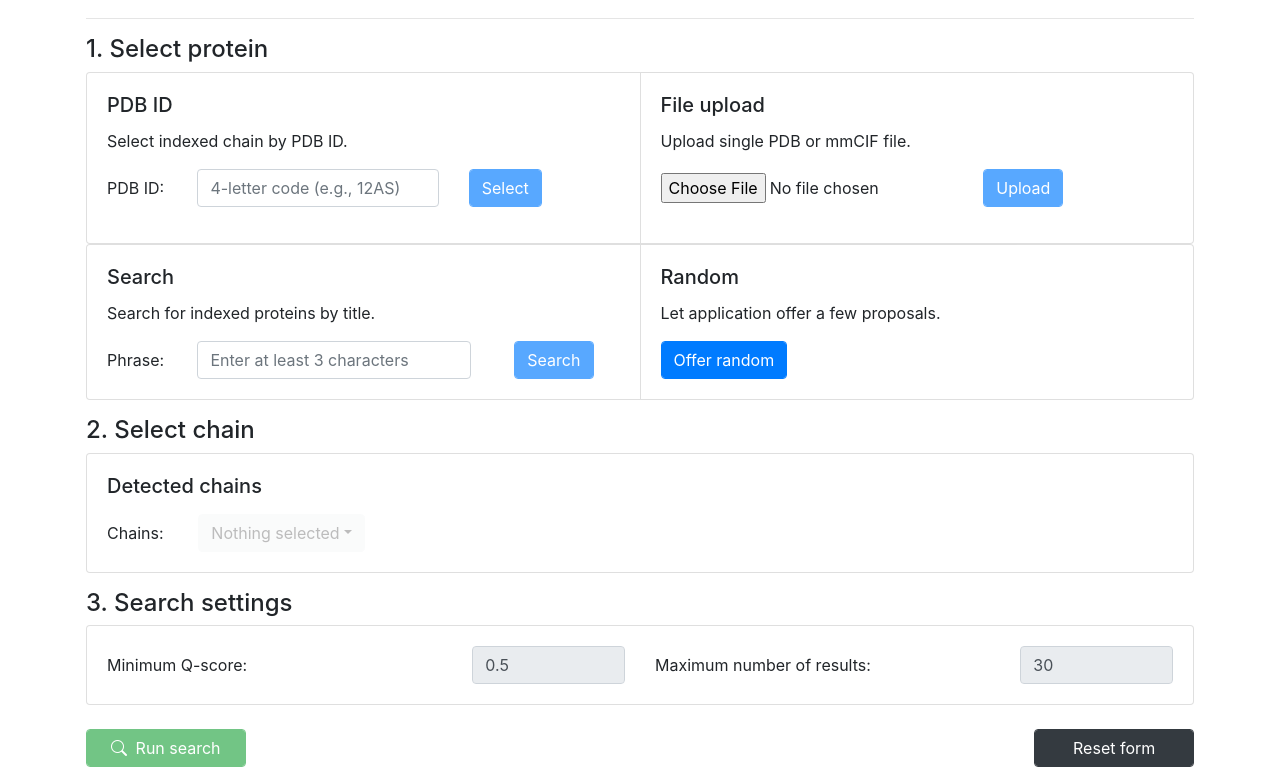
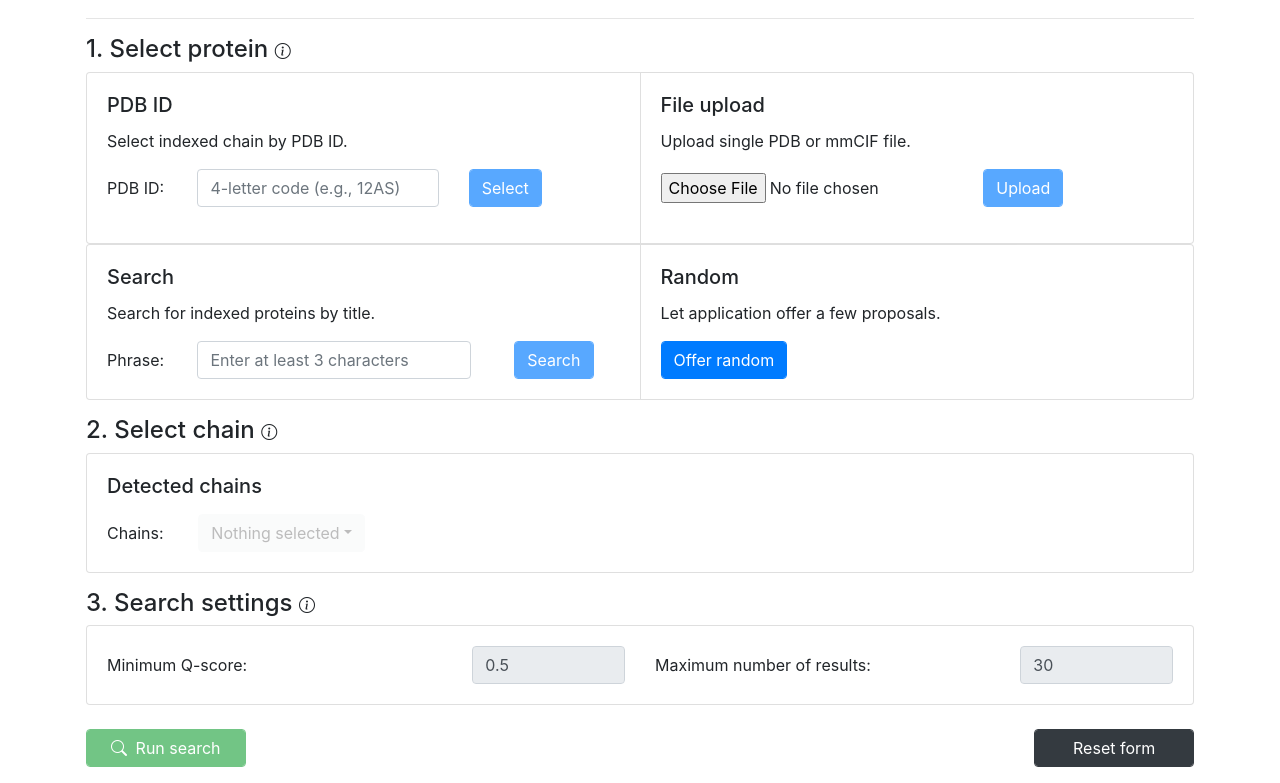
Before and after one commit to JakubOrsula/ProteinSearch, a Flask app: template app/templates/index.html in a window 1280 px wide. Shown: the part 140-923 px from the top of the page. Run offline with Flask 2, Linux system fonts and the light colour scheme; the template is opened without the code that fills it, so the values that code supplies are empty; some libraries are stand-ins or nearby versions.

Commit message:
Add info to the front page

```diff
--- a/app/templates/index.html
+++ b/app/templates/index.html
@@ -76,7 +76,8 @@
 
     <div class="row pb-2">
         <div class="col">
-            <span class="h4">1. Select protein</span>
+            <span class="h4">1. Select protein </span>
+            <i class="bi bi-info-circle" title="Choose one of the four options."></i>
         </div>
     </div>
 
@@ -184,7 +185,8 @@
 
     <div class="row pb-2 pt-3">
         <div class="col">
-            <span class="h4">2. Select chain</span>
+            <span class="h4">2. Select chain </span>
+            <i class="bi bi-info-circle" title="Only protein chains with at least 10 residues are shown."></i>
         </div>
     </div>
 
@@ -218,7 +220,9 @@
 
         <div class="row pb-2 pt-3">
             <div class="col">
-                <span class="h4">3. Search settings</span>
+                <span class="h4">3. Search settings </span>
+                <i class="bi bi-info-circle"
+                   title="Modify search settings. Note that low value of minimum Q-score may negatively impact the performance of the search."></i>
             </div>
         </div>
 
```
